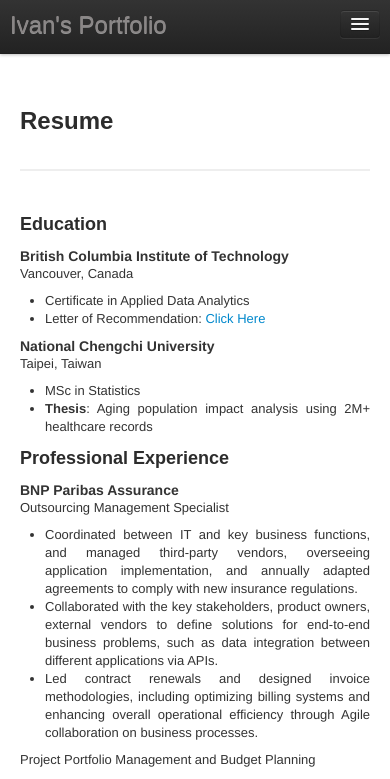
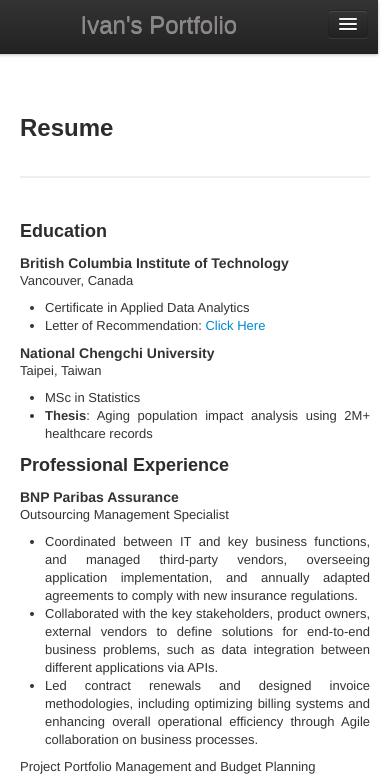
Before and after one commit to wenhaochung/cvwhc, a plain HTML site: page page/resume.html in a window 390 px wide. Shown: the top 779 px of the page. Drawn offline with nearby package versions, Linux system fonts and the light colour scheme.

Commit message:
Update styles.css

```diff
--- a/css/styles.css
+++ b/css/styles.css
@@ -13,20 +13,20 @@ body {
     text-shadow: 0 1px 0 rgba(255,255,255,0.5);
 }
 
+
+
+/* <div class="container content"> 內容與 頂與底 的距離 */
 .content {
-    padding: 100px 0;
+    padding: 1px 0 100px 0;
 }
 
-html {
-    scroll-behavior: smooth;
-    scroll-margin-top: 80px;
-  }
+
+
+
 .page-title {
     padding: 60px 0 30px;
     border-bottom: 2px solid #eee;
     margin-bottom: 40px;
-
-
 }
 
 h1, h2, h3 {
@@ -165,24 +165,7 @@ pre {
     box-shadow: 0 4px 12px rgba(0,0,0,0.2);
 }
 
-@media (max-width: 767px) {
-    .profile-photo-container {
-        text-align: center;
-        padding-top: 40px;
-    }
 
-    .profile-photo {
-        width: 180px;
-        height: 180px;
-        object-fit: cover;
-        object-position: center 10%; /* 手機版也往下移 */
-    }
-
-    .span7, .span5 {
-        float: none;
-        width: 100%;
-    }
-}
 
 /* 新增 Russell 项目的特定样式 */
 .project-details h4 {
@@ -207,6 +190,11 @@ pre {
     background-color: #f8f9fa;
 }
 
+
+
+
+
+
 /* 响应式调整 */
 @media (max-width: 767px) {
     .project-details .span6 {
@@ -215,37 +203,41 @@ pre {
     }
 }
 
+@media (max-width: 767px) {
+    .profile-photo-container {
+        text-align: center;
+        padding-top: 40px;
+    }
 
-/* 開 摺 自定義 details 樣式 */
+    .profile-photo {
+        width: 180px;
+        height: 180px;
+        object-fit: cover;
+        object-position: center 10%; /* 手機版也往下移 */
+    }
 
+    .span7, .span5 {
+        float: none;
+        width: 100%;
+    }
+}
 
-  summary.page-title {
-    cursor: pointer;
-    padding: 15px 20px;
-    font-size: 24px;
-    font-weight: bold;
-    list-style: none; /* 隱藏預設箭頭 */
-    position: relative;
-    transition: 0.3s;
+.navbar {
+    position: fixed;
+    top: 0;
+    width: 102%;
+    z-index: 999;
+  }
+  body {
+    padding-top: 80px; /* 根據 navbar 的高度調整，避免被蓋住 */
   }
 
-
-
-  /* 自定義箭頭樣式 */
-  summary.page-title::before {
-    content: '▶';
-    position: absolute;
-    right: 20px;
-    color: #666;
-    transition: transform 0.2s;
-  }
-
-  details[open] summary.page-title::before {
-    transform: rotate(90deg);
-  }
-
-  /* 內容區域樣式 */
-  .details-content {
-    padding: 0 20px 20px;
-    border-top: 1px solid #eee;
-  }
+@media (max-width: 767px) {
+    .navbar .brand {
+        display: block;
+        width: 100%;
+        text-align: center;
+        float: none;
+        margin: 0 auto;
+    }
+}
```
